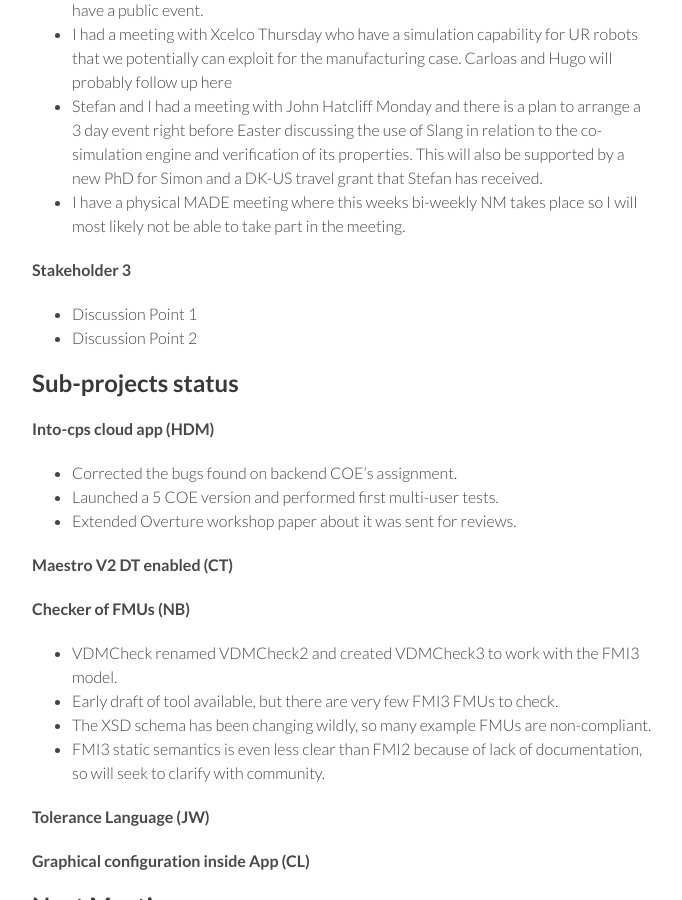
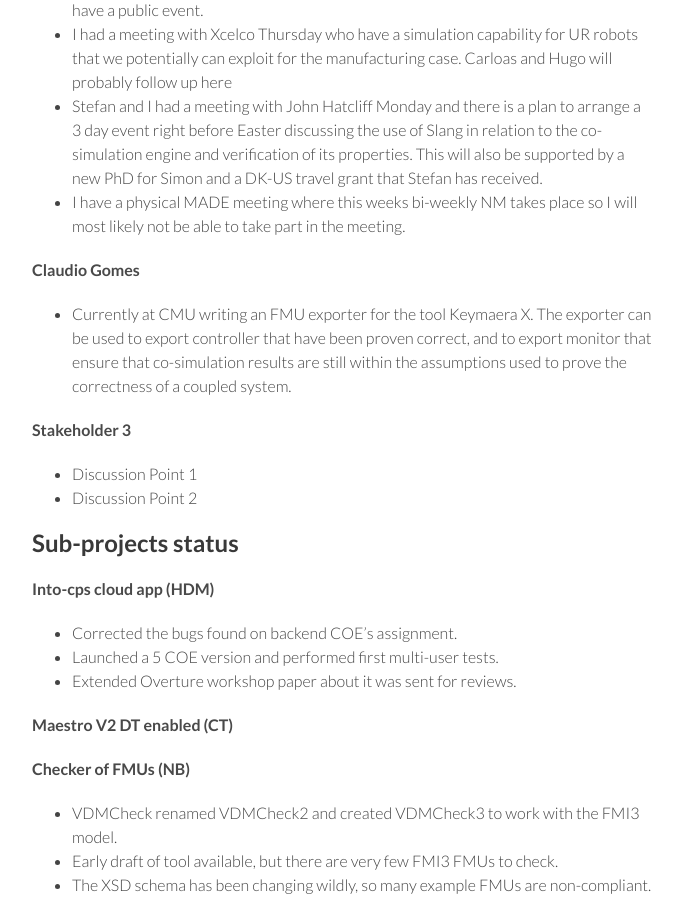
Before and after one commit to digitaltwincentre/digitaltwincentre.github.io, a Jekyll site: the page built from _biweeklies/Biweekly-9.md, in a window 1280 px wide and 900 px high, scrolled down 534 px. Shown: the whole window, without its empty margins (418-1100 px from the left). Built offline with Jekyll 4.4.1, drawn with Linux system fonts in a browser that asks for light colours; nearby versions of some CDN libraries.

Commit message:
Update Biweekly-9.md

```diff
--- a/_biweeklies/Biweekly-9.md
+++ b/_biweeklies/Biweekly-9.md
@@ -33,6 +33,9 @@ private information must be stored elsewhere.  -->
 * Stefan and I had a meeting with John Hatcliff Monday and there is a plan to arrange a 3 day event right before Easter discussing the use of Slang in relation to the co-simulation engine and verification of its properties. This will also be supported by a new PhD for Simon and a DK-US travel grant that Stefan has received.
 * I have a physical MADE meeting where this weeks bi-weekly NM takes place so I will most likely not be able to take part in the meeting.
 
+#### Claudio Gomes
+* Currently at CMU writing an FMU exporter for the tool Keymaera X. The exporter can be used to export controller that have been proven correct, and to export monitor that ensure that co-simulation results are still within the assumptions used to prove the correctness of a coupled system.
+
 #### Stakeholder 3
 * Discussion Point 1
 * Discussion Point 2
```
